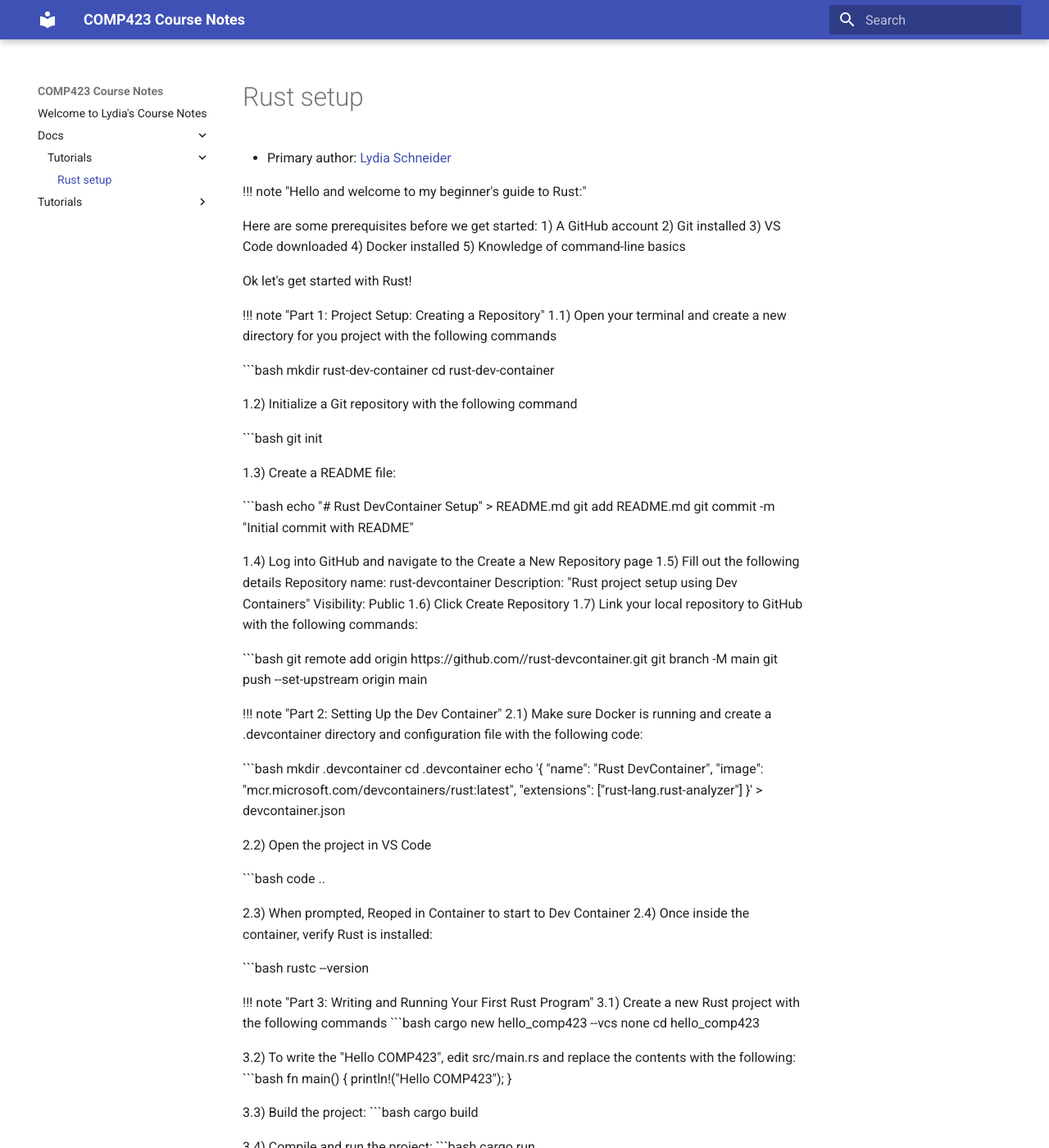
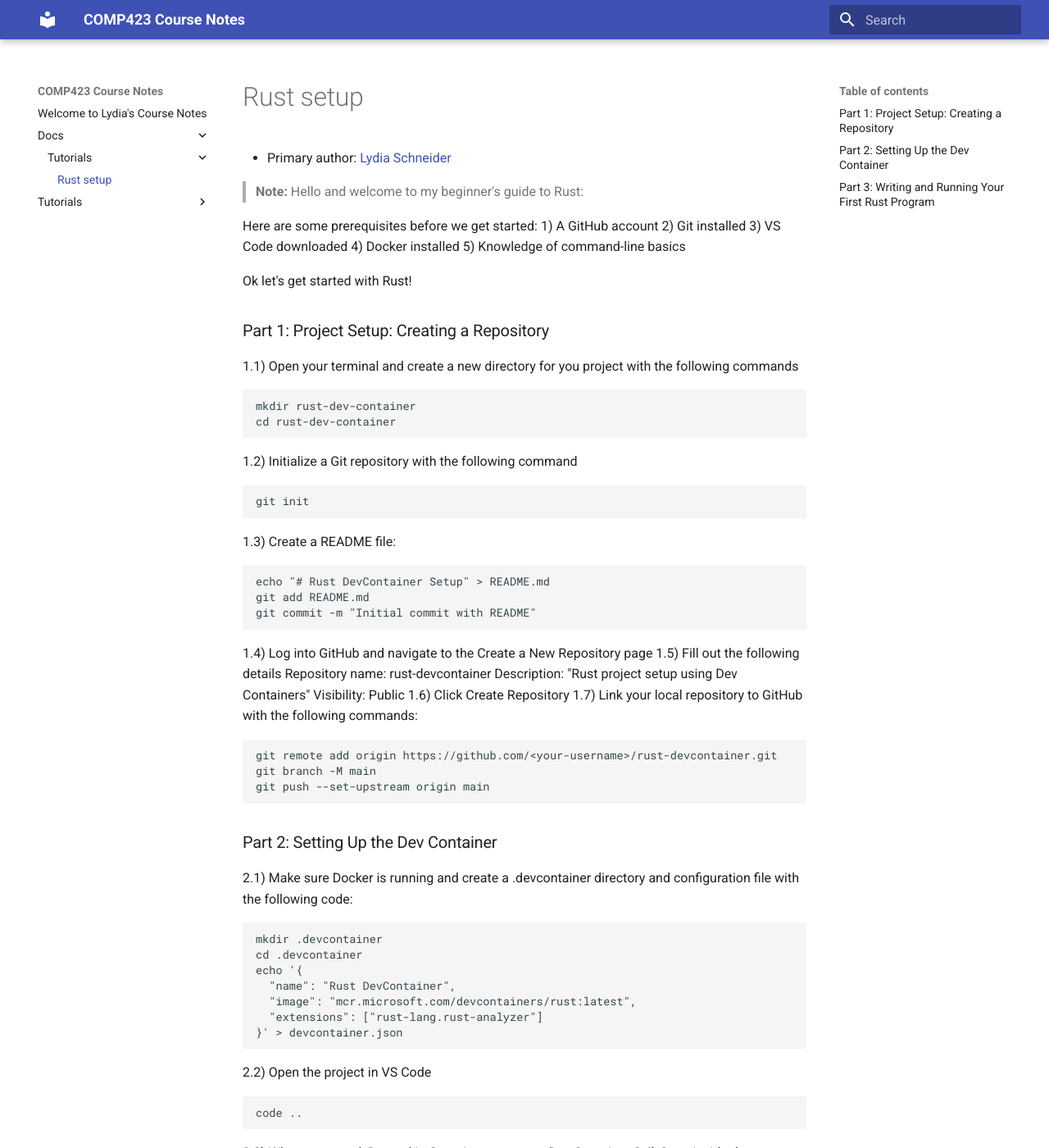
Before and after one commit to lydiaschneider/comp423-course-notes, an MkDocs documentation site: the page built from docs/docs/tutorials/rust-setup.md, in a window 1280 px wide and 1400 px high. Shown: the whole window at 82% size. Built offline with MkDocs 1.6.1 and Material for MkDocs 9.7.7, drawn with Linux system fonts in a browser that asks for light colours; some of the changed text lies outside the part shown.

Commit message:
Added new changes

````diff
--- a/docs/docs/tutorials/rust-setup.md
+++ b/docs/docs/tutorials/rust-setup.md
@@ -1,6 +1,6 @@
 * Primary author: [Lydia Schneider](https://github.com/lydiaschneider)
 
-!!! note "Hello and welcome to my beginner's guide to Rust:"
+> **Note:** Hello and welcome to my beginner's guide to Rust:
 
 Here are some prerequisites before we get started:
 1) A GitHub account
@@ -11,17 +11,19 @@
 
 Ok let's get started with Rust!
 
-!!! note "Part 1: Project Setup: Creating a Repository"
+### Part 1: Project Setup: Creating a Repository
 1.1) Open your terminal and create a new directory for you project with the following commands
 
 ```bash
 mkdir rust-dev-container
 cd rust-dev-container
+```
 
 1.2) Initialize a Git repository with the following command
 
 ```bash
 git init
+```
 
 1.3) Create a README file:
 
@@ -29,6 +31,7 @@
 echo "# Rust DevContainer Setup" > README.md
 git add README.md
 git commit -m "Initial commit with README"
+```
 
 
 1.4) Log into GitHub and navigate to the Create a New Repository page
@@ -43,8 +46,9 @@
 git remote add origin https://github.com/<your-username>/rust-devcontainer.git
 git branch -M main
 git push --set-upstream origin main
+```
 
-!!! note "Part 2: Setting Up the Dev Container"
+###Part 2: Setting Up the Dev Container
 2.1) Make sure Docker is running and create a .devcontainer directory and configuration file with the following code:
 
 ```bash
@@ -55,38 +59,38 @@
   "image": "mcr.microsoft.com/devcontainers/rust:latest",
   "extensions": ["rust-lang.rust-analyzer"]
 }' > devcontainer.json
-
+```
 2.2) Open the project in VS Code
 
 ```bash
 code ..
-
+```
 2.3) When prompted, Reoped in Container to start to Dev Container
 2.4) Once inside the container, verify Rust is installed:
 
 ```bash
 rustc --version
-
-!!! note "Part 3: Writing and Running Your First Rust Program"
+```
+### Part 3: Writing and Running Your First Rust Program
 3.1) Create a new Rust project with the following commands
 ```bash
 cargo new hello_comp423 --vcs none
 cd hello_comp423
-
+```
 3.2) To write the "Hello COMP423", edit src/main.rs and replace the contents with the following:
 ```bash
 fn main() {
     println!("Hello COMP423");
 }
-
+```
 3.3) Build the project:
 ```bash
 cargo build
-
+```
 3.4) Compile and run the project:
 ```bash
 cargo run
-
+```
 This command compiles and runs the project in a single step whereas cargo build only compiles the code without executing it. This is similar to how gcc compiles programs in C, except you must run the executable manually.
 
 3.5) Pushing final changes to GitHub
@@ -94,7 +98,7 @@
 git add .
 git commit -m "Your message here"
 git push
-
+```
 3.6) Ensure changes were made to you GitHub repository
 
 !!! Note "Congratulations!" You've successfully set up a Rust Dev Container, written a program & pushed it to GitHub!
````
